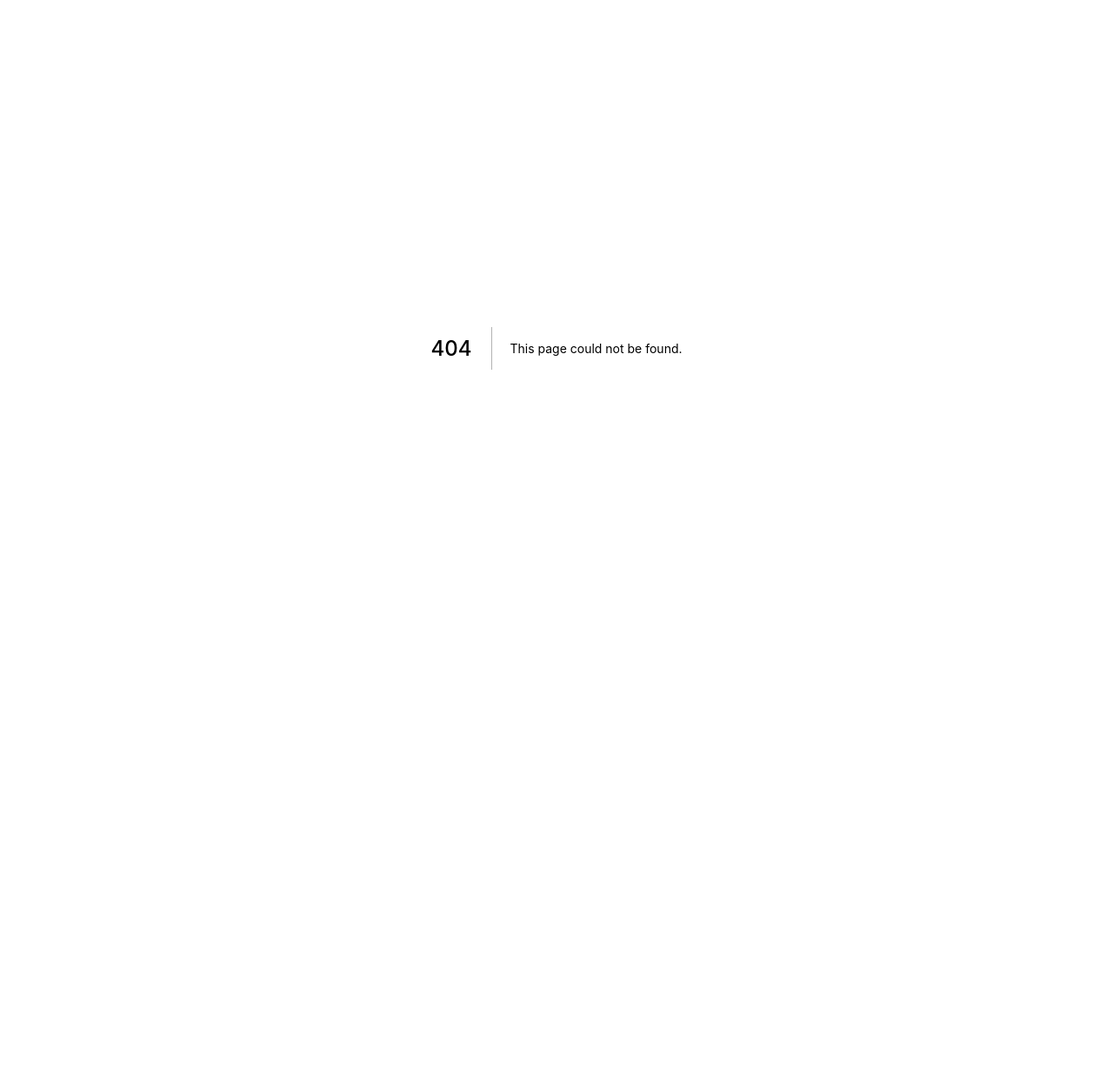
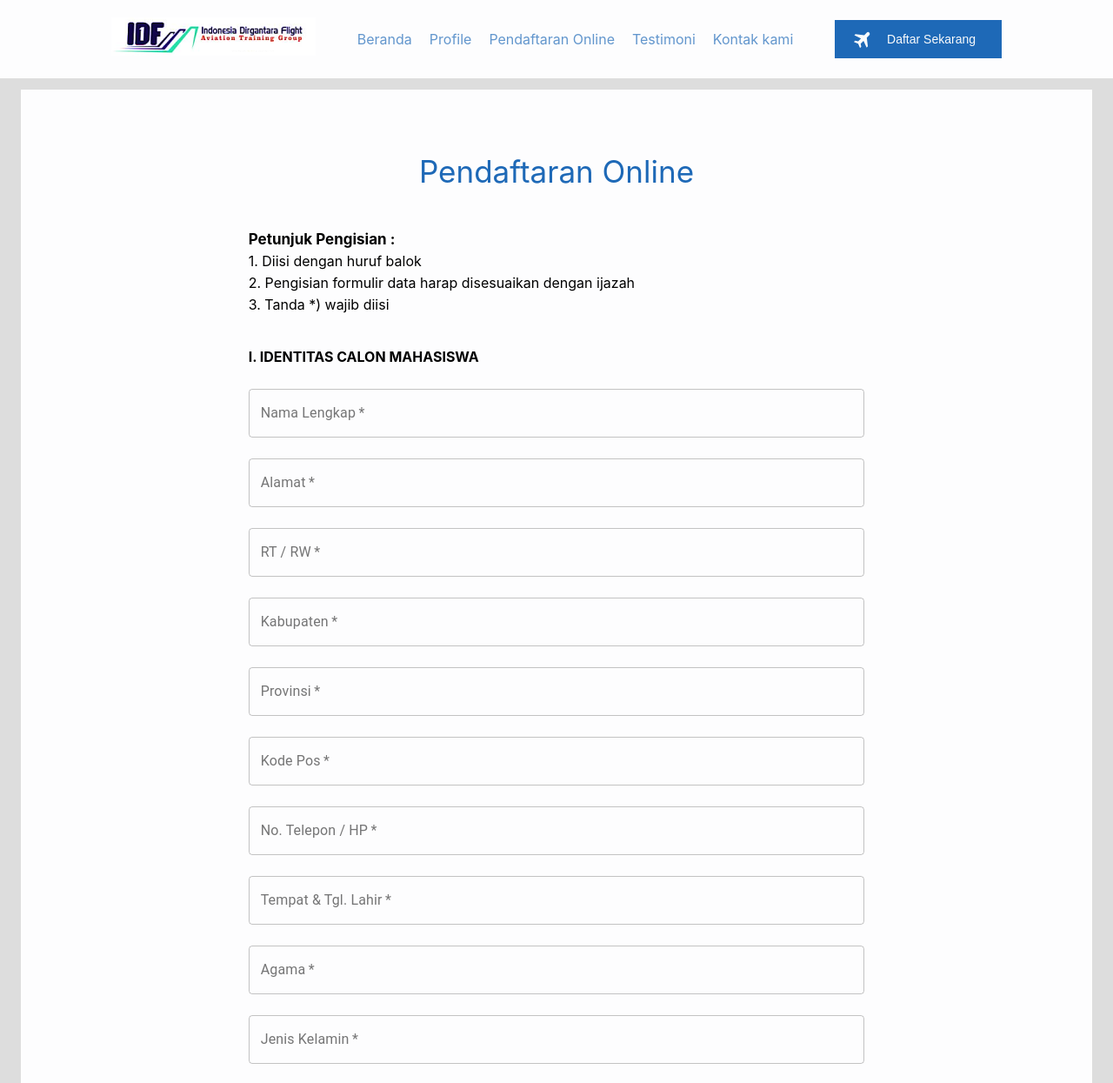
Before and after one commit to syukronarie/idf-frontend, a Next.js app: page /register in a window 1280 px wide. Before the commit this address had no page. Shown: the top 1245 px of the page at 87% size. Before the commit the page ends 800 px from the top, so only its background shows below. Built offline with nearby package versions, Linux system fonts and the light colour scheme.

Commit message:
finish implementing register and add logo

```diff
--- a/package.json
+++ b/package.json
@@ -9,6 +9,7 @@
 		"clean:build": "rimraf .next"
 	},
 	"dependencies": {
+		"@material-ui/core": "^4.11.4",
 		"next": "10.0.9",
 		"node-sass": "^5.0.0",
 		"react": "17.0.1",
--- a/src/assets/styles/globalStyles.ts
+++ b/src/assets/styles/globalStyles.ts
@@ -153,14 +153,14 @@
     }
 
 	::-webkit-scrollbar {
-		width: 16px;
-		height: 16px;
+    width: 14px;
+    height: 14px;
 	}
 
 	::-webkit-scrollbar-thumb {
-        border-radius: 40px;
+        border-radius: 1px;
         background-color: ${COLORS.FUN_BLUE[500]};
-        box-shadow: inset 2px 2px 2px hsl(0deg 0% 100% / 25%), inset -2px -2px 2px rgb(0 0 0 / 25%);
+        box-shadow: inset 0px 0.5px 1px hsl(0deg 0% 100% / 25%), inset 1px 1px 2px rgb(0 0 0 / 25%);
 	}
 
 	::-webkit-scrollbar-track {
--- a/src/components/commons/Button.tsx
+++ b/src/components/commons/Button.tsx
@@ -15,6 +15,7 @@
   backgroundColorTwo?: string;
   children: ReactNode;
   component?: Component;
+  style?: React.CSSProperties;
   onClick?: MouseEventHandler<HTMLButtonElement>;
 };
 
@@ -38,12 +39,12 @@
   backgroundColorTwo,
   children,
   component,
+  style,
   onClick
 }) => {
-  console.log('button-render');
-
   return (
     <BtnStyled
+      style={style}
       fontSize={fontSize}
       color={color}
       width={width}
@@ -52,7 +53,9 @@
       backgroundColorOne={backgroundColorOne}
       backgroundColorTwo={backgroundColorTwo}>
       {component}
-      <button onClick={onClick}>{children}</button>
+      <button style={{}} onClick={onClick}>
+        {children}
+      </button>
     </BtnStyled>
   );
 };
@@ -68,9 +71,9 @@
         : COLORS.FUN_BLUE[500]};
     color: ${(props) => (props.color ? props.color : COLORS.MYSTIC[500])};
     font-size: ${GLOBAL_SIZING_FONTS.TEXT_SM};
-    width: ${(props) => (props.width ? props.width : 'auto')};
-    height: ${(props) => (props.height ? props.height : 'auto')};
-    border: ${(props) => (props.border ? props.border : '0')};
+    width: ${(props) => (props.width ? props.width : "auto")};
+    height: ${(props) => (props.height ? props.height : "auto")};
+    border: ${(props) => (props.border ? props.border : "0")};
     ${(props) =>
       props.fontSize ? props.fontSize : GLOBAL_SIZING_FONTS.TEXT_BASE};
     transition: 0.3s ease-in-out;
--- a/src/components/navbar/NavbarDekstop.tsx
+++ b/src/components/navbar/NavbarDekstop.tsx
@@ -1,3 +1,4 @@
+import Image from "next/image";
 import Link from "next/link";
 import React from "react";
 import COLORS from "src/assets/styles/globalColors";
@@ -16,24 +17,24 @@
 
 const menus = [
   {
-    link: '/',
-    name: 'Beranda'
+    link: "/",
+    name: "Beranda"
   },
   {
-    link: '/profile',
-    name: 'Profile'
+    link: "/profile",
+    name: "Profile"
   },
   {
-    link: '/register',
-    name: 'Pendaftaran Online'
+    link: "/register",
+    name: "Pendaftaran Online"
   },
   {
-    link: '/testimony',
-    name: 'Testimoni'
+    link: "/testimony",
+    name: "Testimoni"
   },
   {
-    link: '/contact',
-    name: 'Kontak kami'
+    link: "/contact",
+    name: "Kontak kami"
   }
 ];
 
@@ -81,15 +82,24 @@
 `;
 
 const NavbarDekstop = () => {
-  console.log('navbar-render');
+  console.log("navbar-render");
 
   return (
     <NavStyled>
-      <nav className='dekstop'>
-        <div className='leftSide'>
-          <h1>Logo</h1>
+      <nav className="dekstop">
+        <div className="leftSide">
+          <Link href="/">
+            <a href="/">
+              <Image
+                width="235px"
+                height="44px"
+                src="/img/logo-indonesia-dirgantara-flight.png"
+                alt="logo-indonesia-dirgantara-flight"
+              />
+            </a>
+          </Link>
         </div>
-        <div className='centerSide'>
+        <div className="centerSide">
           <ul>
             {menus.map((menu, i) => (
               <Link key={i} href={`${menu.link}`}>
@@ -100,11 +110,13 @@
             ))}
           </ul>
         </div>
-        <div className='rightSide'>
-          <button className='btn-register'>
-            <Plane />
-            Daftar Sekarang
-          </button>
+        <div className="rightSide">
+          <Link href="/register">
+            <button className="btn-register">
+              <Plane />
+              Daftar Sekarang
+            </button>
+          </Link>
         </div>
       </nav>
     </NavStyled>
--- /dev/null
+++ b/src/components/register/RegisterPage.tsx
@@ -0,0 +1,330 @@
+import Button from "src/components/commons/Button";
+import styled from "styled-components";
+
+import {
+ Button as ButtonMUI,
+ Container,
+ FormControl,
+ Grid,
+ InputLabel,
+ MenuItem,
+ Select,
+ TextField
+} from "@material-ui/core";
+import NavbarDekstop from "@navbar/NavbarDekstop";
+import COLORS from "@styles/globalColors";
+import GLOBAL_FLEX from "@styles/globalFlex";
+
+const Wrapper = styled.div`
+  .form-wrapper {
+    ${GLOBAL_FLEX.START}
+    flex-direction: column;
+
+    &__form {
+      width: 100%;
+      background-color: ${COLORS.MYSTIC[100]};
+      margin: 2% 0%;
+
+      .register-title {
+        text-align: center;
+        font-size: 35px;
+        padding-top: 10%;
+        color: ${COLORS.FUN_BLUE[500]};
+      }
+
+      p,
+      li {
+        line-height: 25px;
+      }
+
+      b {
+        font-weight: 650;
+      }
+    }
+  }
+
+  .upload-foto {
+    display: none;
+  }
+`;
+
+const RegisterPage: React.FC = () => {
+  return (
+    <>
+      <NavbarDekstop />
+      <Wrapper>
+        <Container maxWidth="lg">
+          <form className="form-wrapper__form" noValidate autoComplete="off">
+            <Grid
+              container
+              direction="row"
+              justify="space-around"
+              alignItems="center"
+              spacing={3}>
+              <Grid item xs={12} sm={7}>
+                <p className="register-title">Pendaftaran Online</p>
+              </Grid>
+
+              <Grid item xs={12} sm={7}>
+                <p style={{ fontSize: "17px", paddingTop: "4%" }}>
+                  <b>Petunjuk Pengisian :</b>
+                </p>
+                <ul>
+                  <li>1. Diisi dengan huruf balok</li>
+                  <li>
+                    2. Pengisian formulir data harap disesuaikan dengan ijazah
+                  </li>
+                  <li>3. Tanda *) wajib diisi</li>
+                </ul>
+                <p style={{ paddingTop: "5%" }}>
+                  <b>I. IDENTITAS CALON MAHASISWA</b>
+                </p>
+              </Grid>
+
+              <Grid item xs={12} sm={7}>
+                <TextField
+                  id="outlined-basic"
+                  label="Nama Lengkap"
+                  variant="outlined"
+                  fullWidth
+                  required
+                />
+              </Grid>
+
+              <Grid item xs={12} sm={7}>
+                <TextField
+                  id="outlined-basic"
+                  label="Alamat"
+                  variant="outlined"
+                  fullWidth
+                  required
+                />
+              </Grid>
+
+              <Grid item xs={12} sm={7}>
+                <TextField
+                  id="outlined-basic"
+                  label="RT / RW"
+                  variant="outlined"
+                  fullWidth
+                  required
+                />
+              </Grid>
+
+              <Grid item xs={12} sm={7}>
+                <TextField
+                  id="outlined-basic"
+                  label="Kabupaten"
+                  variant="outlined"
+                  fullWidth
+                  required
+                />
+              </Grid>
+
+              <Grid item xs={12} sm={7}>
+                <TextField
+                  id="outlined-basic"
+                  label="Provinsi"
+                  variant="outlined"
+                  fullWidth
+                  required
+                />
+              </Grid>
+
+              <Grid item xs={12} sm={7}>
+                <TextField
+                  id="outlined-basic"
+                  label="Kode Pos"
+                  variant="outlined"
+                  fullWidth
+                  required
+                />
+              </Grid>
+
+              <Grid item xs={12} sm={7}>
+                <TextField
+                  id="outlined-basic"
+                  label="No. Telepon / HP"
+                  variant="outlined"
+                  fullWidth
+                  required
+                />
+              </Grid>
+
+              <Grid item xs={12} sm={7}>
+                <TextField
+                  id="outlined-basic"
+                  label="Tempat & Tgl. Lahir"
+                  variant="outlined"
+                  fullWidth
+                  required
+                />
+              </Grid>
+
+              <Grid item xs={12} sm={7}>
+                <TextField
+                  id="outlined-basic"
+                  label="Agama"
+                  variant="outlined"
+                  fullWidth
+                  required
+                />
+              </Grid>
+
+              <Grid item xs={12} sm={7}>
+                <TextField
+                  id="outlined-basic"
+                  label="Jenis Kelamin"
+                  variant="outlined"
+                  fullWidth
+                  required
+                />
+              </Grid>
+
+              <Grid item xs={12} sm={7}>
+                <TextField
+                  id="outlined-basic"
+                  label="Nama SMA / SMK Asal"
+                  variant="outlined"
+                  fullWidth
+                  required
+                />
+              </Grid>
+
+              <Grid item xs={12} sm={7}>
+                <TextField
+                  id="outlined-basic"
+                  label="Alamat SMA / SMK Asal"
+                  variant="outlined"
+                  fullWidth
+                  required
+                />
+              </Grid>
+
+              <Grid item xs={12} sm={7}>
+                <TextField
+                  id="outlined-basic"
+                  label="Lulus Tahun"
+                  variant="outlined"
+                  fullWidth
+                  required
+                />
+              </Grid>
+
+              <Grid item xs={12} sm={7}>
+                <p style={{ paddingTop: "5%" }}>
+                  <b>II. PROGRAM DAN JURUSAN YANG DIPILIH</b>
+                </p>
+              </Grid>
+
+              <Grid item xs={12} sm={7}>
+                <FormControl fullWidth>
+                  <InputLabel id="demo-simple-select-outlined-label">
+                    Program Keahlian Profesi 1 Tahun :
+                  </InputLabel>
+                  <Select
+                    labelId="demo-simple-select-outlined-label"
+                    id="demo-simple-select-outlined"
+                    // value={age}
+                    // onChange={handleChange}
+                    label="Program Keahlian Profesi 1 Tahun">
+                    <MenuItem value="Staff Airlines">Staff Airlines</MenuItem>
+                    <MenuItem value="Pramugari Pramugara">
+                      Pramugari Pramugara
+                    </MenuItem>
+                  </Select>
+                </FormControl>
+              </Grid>
+
+              <Grid item xs={12} sm={7}>
+                <p style={{ paddingTop: "5%" }}>
+                  <b>III. ORANG TUA WALI</b>
+                </p>
+              </Grid>
+
+              <Grid item xs={12} sm={7}>
+                <TextField
+                  id="outlined-basic"
+                  label="Nama Lengkap"
+                  variant="outlined"
+                  fullWidth
+                  required
+                />
+              </Grid>
+
+              <Grid item xs={12} sm={7}>
+                <TextField
+                  id="outlined-basic"
+                  label="Alamat"
+                  variant="outlined"
+                  fullWidth
+                  required
+                />
+              </Grid>
+
+              <Grid item xs={12} sm={7}>
+                <TextField
+                  id="outlined-basic"
+                  label="No. Telepon / HP"
+                  variant="outlined"
+                  fullWidth
+                  required
+                />
+              </Grid>
+
+              <Grid item xs={12} sm={7}>
+                <TextField
+                  id="outlined-basic"
+                  label="Pendidikan"
+                  variant="outlined"
+                  fullWidth
+                  required
+                />
+              </Grid>
+
+              <Grid item xs={12} sm={7}>
+                <TextField
+                  id="outlined-basic"
+                  label="Pekerjaan"
+                  variant="outlined"
+                  fullWidth
+                  required
+                />
+              </Grid>
+
+              <Grid item xs={12} sm={7}>
+                <input
+                  accept="image/*"
+                  id="contained-button-file"
+                  className="upload-foto"
+                  multiple
+                  type="file"
+                />
+                <label htmlFor="contained-button-file">
+                  <ButtonMUI variant="outlined" color="primary" size="large">
+                    Upload Pas Foto 3 x 4
+                  </ButtonMUI>
+                </label>
+              </Grid>
+
+              <Grid item xs={12} sm={7}>
+                <Button
+                  style={{
+                    display: "flex",
+                    justifyContent: "center",
+                    marginTop: "8%",
+                    marginBottom: "15%"
+                  }}
+                  width="30%">
+                  Daftar
+                </Button>
+              </Grid>
+            </Grid>
+          </form>
+        </Container>
+      </Wrapper>
+    </>
+  );
+};
+
+export default RegisterPage;
--- /dev/null
+++ b/src/pages/register/index.tsx
@@ -0,0 +1,3 @@
+import RegisterPage from "src/components/register/RegisterPage";
+
+export default RegisterPage;
```
Also changed, not shown: src/components/footer/FooterDekstop.tsx (+14 -11 lines), src/components/home/HomeHeader.tsx (+25 -22 lines), public/img/logo-indonesia-dirgantara-flight.png (added), 1 other file (tests, documents, lock files or other folders).
